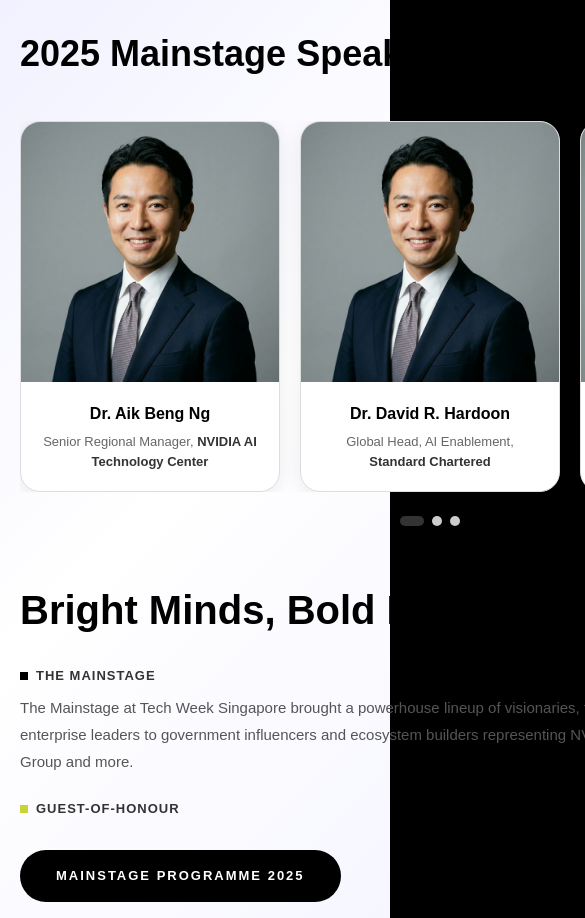
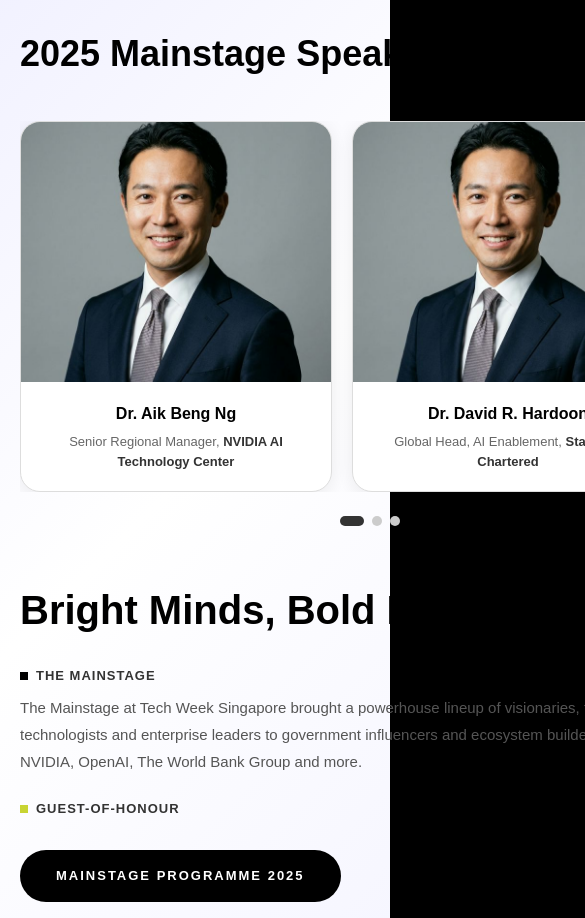
Before and after one commit to victoribironke/babcock-tech-week, a Next.js app: page / in a window 390 px wide. Shown: the part 5020-5938 px from the top of the page, 585 px wide, since content can reach past the window. Built offline with nearby package versions, Linux system fonts and the light colour scheme; a web font is replaced by a local one.

Commit message:
feat: implement horizontal scroll for speakers carousel

```diff
--- a/app/globals.css
+++ b/app/globals.css
@@ -150,6 +150,18 @@ html {
     gap: 40px !important;
   }
 
+  .speakers-carousel {
+    overflow-x: auto !important;
+    scroll-snap-type: x mandatory;
+    -webkit-overflow-scrolling: touch;
+  }
+
+  .speaker-card {
+    min-width: 220px !important;
+    flex: 0 0 80vw !important;
+    scroll-snap-align: start;
+  }
+
   /* Testimonials: stack vertically */
   .testimonials-grid {
     grid-template-columns: 1fr !important;
```
